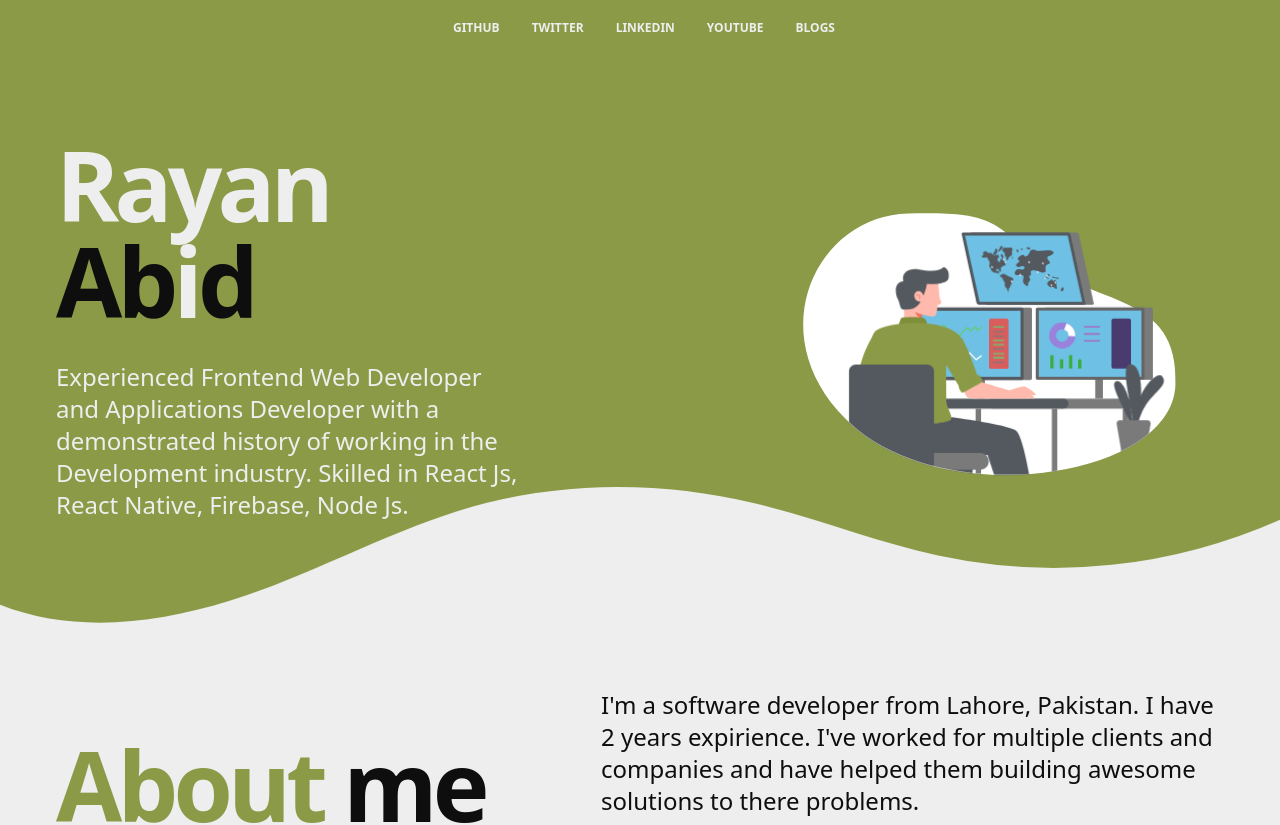
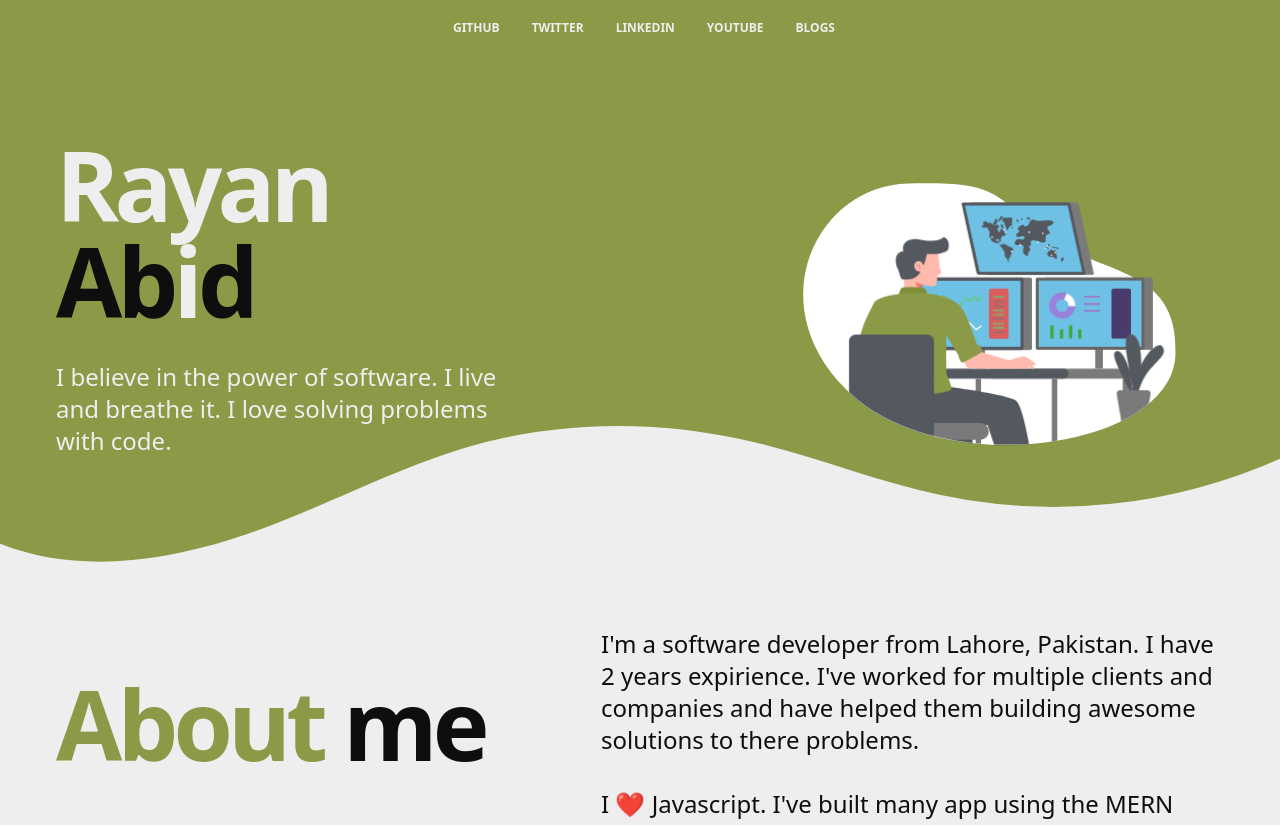
Before and after one commit to RayanAbid/RayanAbidPortfolio, a Next.js app: page / in a window 1280 px wide. Shown: the top 825 px of the page. Built offline with nearby package versions, Linux system fonts and the light colour scheme; some icons are missing.

Commit message:
Update HeroLeft.js

```diff
--- a/components/HeroSection/HeroLeft.js
+++ b/components/HeroSection/HeroLeft.js
@@ -12,9 +12,7 @@ function HeroLeft() {
           </span>
         </h1>
         <h2 className="md:w-8/12 py-4 text-center md:text-left md:py-8 text-white text-lg lg:text-2xl">
-          Experienced Frontend Web Developer and Applications Developer with a
-          demonstrated history of working in the Development industry. Skilled
-          in React Js, React Native, Firebase, Node Js.
+          I believe in the power of software. I live and breathe it. I love solving problems with code.
         </h2>
         {/* <div className="w-full flex justify-center md:block">
           <button className="hover:opacity-90 bg-white py-3 px-10 lg:py-7 lg:px-20 rounded-full text-main text-sm md:text-lg f-f-p">
```
